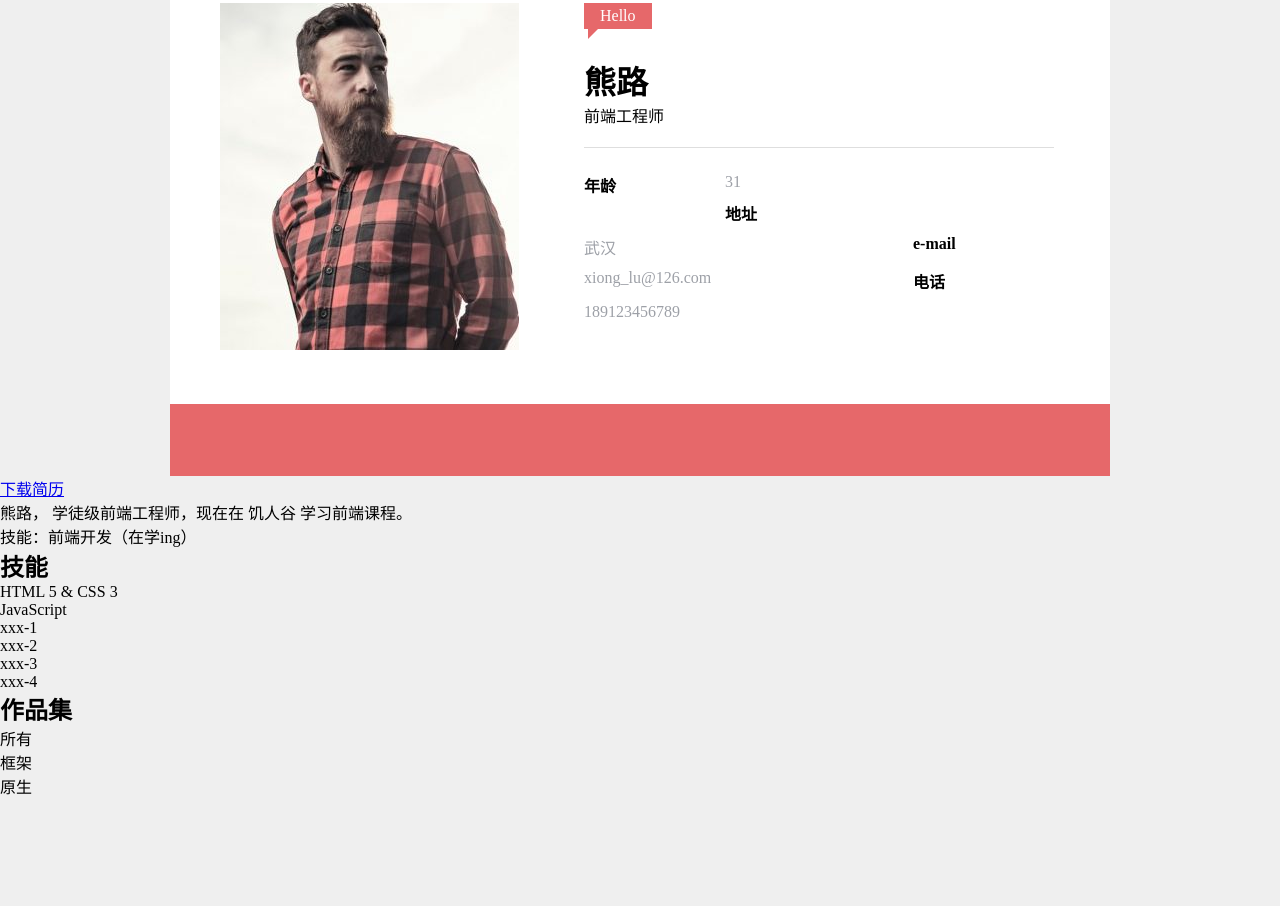
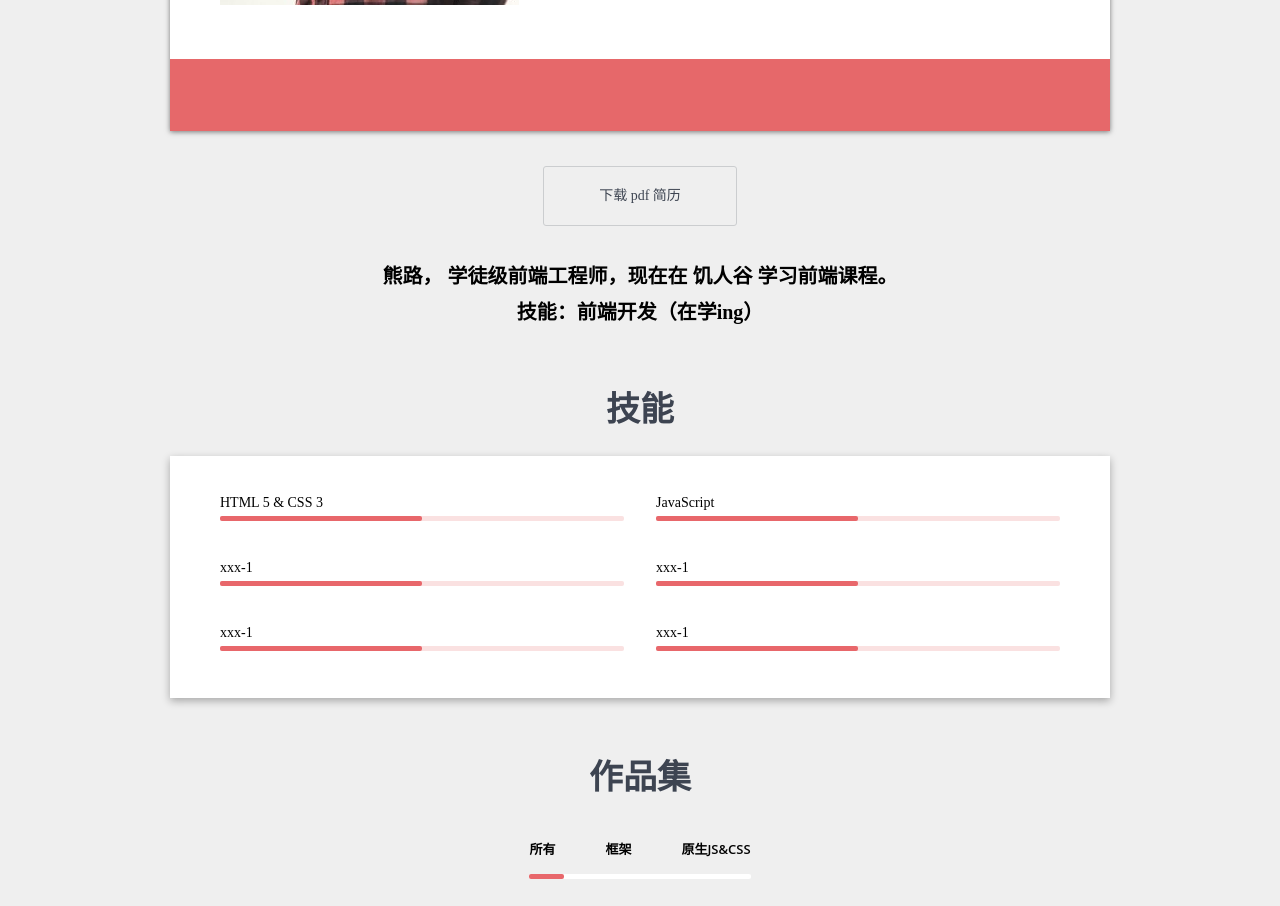
Before and after one commit to xiongluglinm/resume, a plain HTML site: page index.html in a window 1280 px wide. Shown: the part 562-1468 px from the top of the page. Before the commit the page ends 1360 px from the top, so only its background shows below. Drawn offline with Linux system fonts and the light colour scheme.

Commit message:
简历-第三次提交，css完成

```diff
--- a/index.html
+++ b/index.html
@@ -86,37 +86,97 @@
             </footer>
 
         </div>
-        <a href="#" class="button">下载简历</a>
-        <p>
+        <div class="download-wrapper">
+            <a class="download" href="./README.md" class="button" target="_blank" download>下载 pdf 简历</a>
+        </div>
+        <p class="self-introduction">
             熊路， 学徒级前端工程师，现在在 饥人谷 学习前端课程。<br>
             技能：前端开发（在学ing）
         </p>
     </main>
 
-    <section>
+    <section class="skill">
         <h2>技能</h2>
-        <ol>
-            <li>HTML 5 &amp; CSS 3</li>
-            <li>JavaScript</li>
-            <li>xxx-1</li>
-            <li>xxx-2</li>
-            <li>xxx-3</li>
-            <li>xxx-4</li>
+        <ol class="clearfix">
+            <li>
+                <span>HTML 5 &amp; CSS 3</span>
+                <div class="progress-bar">
+                    <div class="progress">
+                    </div>
+                </div>
+            </li>
+            <li>
+                <span>JavaScript</span>
+                <div class="progress-bar">
+                    <div class="progress">
+
+                    </div>
+                </div>
+            </li>
+            <li>
+                <span>xxx-1</span>
+                <div class="progress-bar">
+                    <div class="progress">
+
+                    </div>
+                </div>
+            </li>
+            <li>
+                <span>xxx-1</span>
+                <div class="progress-bar">
+                    <div class="progress">
+                    </div>
+                </div>
+            </li>
+            <li>
+                <span>xxx-1</span>
+                <div class="progress-bar">
+                    <div class="progress">
+                    </div>
+                </div>
+            </li>
+            <li>
+                <span>xxx-1</span>
+                <div class="progress-bar">
+                    <div class="progress">
+                    </div>
+                </div>
+            </li>
         </ol>
     </section>
-    <section>
+    <section class="portfolio">
         <h2>作品集</h2>
         <nav>
-            <ol>
-                <li>所有</li>
-                <li>框架</li>
-                <li>原生</li>
+            <ol class="clearfix">
+                <li id="portfolio1">所有</li>
+                <li id="portfolio2">框架</li>
+                <li id="portfolio3">原生JS&amp;CSS</li>
             </ol>
+            <div class="bar">
+                <div id="portfolioBarInner" class="bar-inner state-1"></div>
+            </div>
         </nav>
-        <div class="jobs">
-            <div class="big"></div>
-            <div class="small"></div>
-            <div class="small"></div>
+        <script>
+            portfolio1.onclick = function(){
+                portfolioBarInner.className = "bar-inner state-1";
+            }
+            portfolio2.onclick = function(){
+                portfolioBarInner.className = "bar-inner state-2";
+            }
+            portfolio3.onclick = function(){
+                portfolioBarInner.className = "bar-inner state-3";
+            }
+        </script>
+        <div class="jobs" style="height: 591px;">
+            <div class="big" style="top: 0px; left: 7px;">
+                <img src="./img/1.jpg" alt="作品1">
+            </div>
+            <div class="small" style="top: 0px; left: 635px;">
+                <img src="./img/2.jpg" alt="作品2">
+            </div>
+            <div class="small" style="top: 298px; left: 635px;">
+                <img src="./img/3.jpg" alt="作品3">
+            </div>
         </div>
     </section>
 </body>
--- a/style.css
+++ b/style.css
@@ -2,6 +2,9 @@
 * {
     margin: 0;
     padding: 0;
+}
+a {
+    text-decoration: none;
 }
 body {
     background: #efefef;
@@ -84,6 +87,8 @@ body {
     background-color: #ffffff;
     margin-left: auto;
     margin-right: auto;
+    box-shadow: 0px 1px 5px 0px rgba(0,0,0,0.5);
+    margin-top: -345px;
 }
 .user-card .picture-and-text {
     padding: 50px;
@@ -160,3 +165,157 @@ footer.media a svg{
     height: 30px;
     vertical-align: top; /* 让svg在a内垂直居中 */
 }
+main .download-wrapper{
+    text-align: center;
+}
+main .download-wrapper .download{
+    font-size: 14px;
+    line-height: 16px;
+    padding: 21px 55px;
+    display: inline-block;
+    border: 1px solid #cbcdcf;
+    /* vertical-align: top; */
+    margin-top: 35px;
+    margin-bottom: 32px;
+    color: #3d4451;
+    background-color: #efefef;
+    border-radius: 3px;
+    transition: box-shadow 0.3s;
+}
+main .download-wrapper .download:hover{
+    box-shadow: 0px 3px 8px 0px rgba(0,0,0,0.3);
+}
+main .self-introduction{
+    max-width: 940px;
+    margin-left: auto;
+    margin-right: auto;
+    text-align: center;
+    font-family: KaiTi;
+    font-weight: bold;
+    font-size: 20px;
+    line-height: 36px;
+}
+
+section.skill,
+section.portfolio{
+    max-width: 940px;
+    margin-left: auto;
+    margin-right: auto;
+    /* text-align: center;   */
+    /* padding: 40px 50px 50px; */
+
+}
+section.skill h2,
+section.portfolio h2{
+    color: #3d4451;
+    font-size: 34px;
+    line-height: 1.2;
+    font-weight: 600;
+    text-align: center;
+    margin-top: 60px;
+    margin-bottom: 25px;
+}
+section.skill ol{
+    list-style: none;
+    box-shadow: 0px 3px 8px 0px rgba(0,0,0,0.3);
+    padding: 37px 50px 10px;
+    background-color: #ffffff;
+}
+section.skill ol li{
+    /* border: 1px solid red; */
+    float: left;
+    width: 50%;;
+    box-sizing: border-box;
+    padding-right: 16px;
+}
+section.skill ol li:nth-child(even){
+    padding-left:16px;
+    padding-right: 0;
+}
+section.skill ol li span{
+    font-size: 14px;
+    line-height: 1.1;
+    /* margin-bottom: 5px; */
+}
+section.skill ol li .progress-bar{
+    /* border: 1px solid red; */
+    background-color: #fae1e1;
+    height: 5px;
+    margin-top: 5px;
+    margin-bottom: 37px;
+    border-radius: 2px;
+}
+section.skill ol li .progress-bar .progress{
+    background-color: #e8676b;
+    height: 100%;
+    width: 50%;
+    border-radius: 2px;
+}
+
+section.portfolio{
+    text-align: center;
+}
+section.portfolio nav{
+    /* border: 1px solid red; */
+    text-align: center;
+    display: inline-block;
+    vertical-align: top;
+    margin-bottom: 30px;
+
+}
+section.portfolio nav ol{
+    /* border: 1px solid green; */
+    list-style: none;
+    display: inline-block;
+    vertical-align: top;
+    margin-top: 15px;
+}
+section.portfolio nav ol li{
+    /* border: 1px solid red; */
+    float: left;
+    margin-left: 50px;
+    color: #000;
+    font-size: 13px;
+    font-weight: 600;
+    font-family: "Open Sans";
+    cursor: pointer;
+}
+section.portfolio nav ol li:first-child{
+    margin-left: 0;
+}
+section.portfolio nav .bar{
+    /* border: 1px solid red; */
+    height: 5px;
+    margin-top: 16px;
+    border-radius: 2px;
+    background-color: #ffffff;
+}
+section.portfolio nav .bar .bar-inner{
+    background-color: #e8676b;
+    width: 35px;
+    height: 100%;
+    margin-left: 0px;
+    border-radius: 2px;
+    transition: all 0.5s;
+}
+section.portfolio nav .bar .bar-inner.state-1{
+    width: 35px;
+    margin-left: 0px;
+}
+section.portfolio nav .bar .bar-inner.state-2{
+    width: 40px;
+    margin-left: 73px;
+}
+section.portfolio nav .bar .bar-inner.state-3{
+    width: 85px;
+    margin-left: 150px;
+}
+section.portfolio .jobs{
+    /* border: 1px solid red; */
+    position: relative;
+    margin-bottom: 100px;
+}
+section.portfolio .jobs .big,
+section.portfolio .jobs .small{
+    position: absolute;
+}
```
Also changed, not shown: img/1.jpg (added), img/2.jpg (added), img/3.jpg (added).
